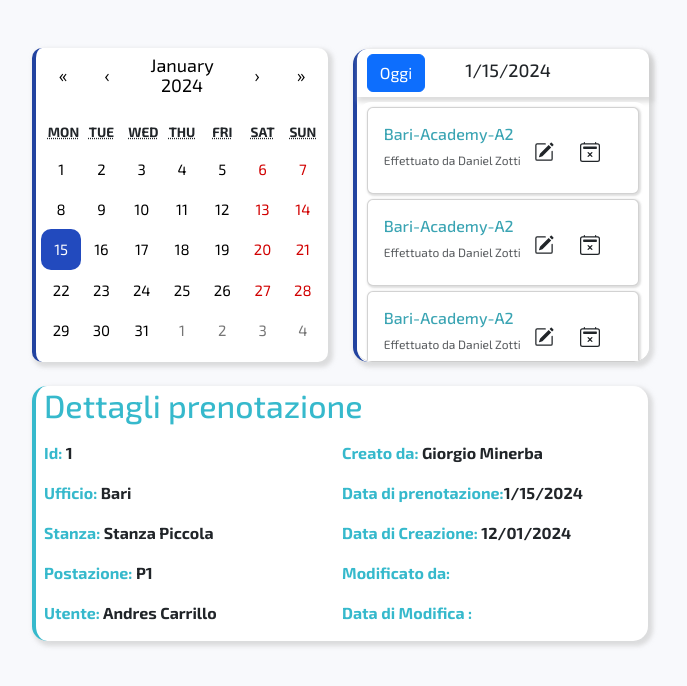
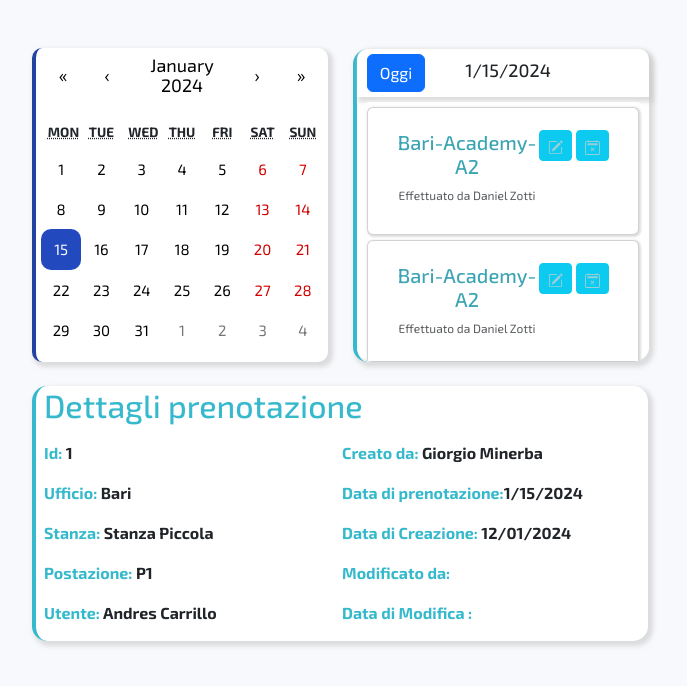
Before and after one commit to asicuro/tirocinio-prenotazione-postazioni, a React (Create React App) app in the folder frontend/prenotazione-postazioni/: page / in a window 1280 px wide. Shown: the top 686 px of the page, without its empty margins (300-987 px from the left). Built offline with nearby package versions, Linux system fonts and the light colour scheme.

Commit message:
Aggiornamento cards di Agenda

```diff
--- a/frontend/prenotazione-postazioni/src/Agenda.css
+++ b/frontend/prenotazione-postazioni/src/Agenda.css
@@ -10,7 +10,7 @@
 
 .menu {
     border-radius: 15px;
-    border-left: 4px solid #2243a0;
+    border-left: 4px solid #36b9cc;
     background-color: white;
     box-shadow: 3px 3px 4px 2px #cacaca9d;
     margin: 0.25%;
@@ -59,6 +59,13 @@
     font-size: medium;
 }
 
+
+.btn-info {
+    color: #fff;
+    background-color: #36b9cc;
+    border-color: #36b9cc;
+}
+
 @font-face {
     font-family: Exo2;
     src: url(./Fonts/Exo2/Exo2-VariableFont_wght.ttf);
--- a/frontend/prenotazione-postazioni/src/Agenda.jsx
+++ b/frontend/prenotazione-postazioni/src/Agenda.jsx
@@ -4,21 +4,21 @@ import "./Agenda.css";
 export const Agenda = ({ giorno, setGiorno }) => {
 
     const carta = (
-        <div className="card carta pl-0 text-left">
-            <div className="card-body d-flex align-items-center">
-                <div style={{ display: 'inline-block' }}>
-                    <p className="card-title font-weight-bold h6 text-left" style={{ color: "#3AA4B3" }}>Bari-Academy-A2</p>
+        <div className="card btn carta pl-0" >
+            <div className="card-body d-flex">
+                <div className='col-md-8'>
+                    <p className="card-title font-weight-bold h5 text-left" style={{ color: "#3AA4B3" }}>Bari-Academy-A2</p>
                     <p className="card-text mb-2 text-muted">Effettuato da Daniel Zotti</p>
                 </div>
-                <div style={{ display: 'inline-block' }} className=''>
-                    <button type="button" class="btn" onClick={() => alert("modificato")}>
-                        <svg xmlns="http://www.w3.org/2000/svg" width="20" height="20" fill="currentColor" class="bi bi-pencil-square" viewBox="0 0 16 16">
+                <div className='col-md-4'>
+                    <button type="button" class="btn btn-sm me-1 btn-info" onClick={() => alert(" modificato")}>
+                        <svg xmlns="http://www.w3.org/2000/svg" width="15" height="15" fill="#96cfd7" class="bi bi-pencil-square" viewBox="0 0 16 16">
                             <path d="M15.502 1.94a.5.5 0 0 1 0 .706L14.459 3.69l-2-2L13.502.646a.5.5 0 0 1 .707 0l1.293 1.293zm-1.75 2.456-2-2L4.939 9.21a.5.5 0 0 0-.121.196l-.805 2.414a.25.25 0 0 0 .316.316l2.414-.805a.5.5 0 0 0 .196-.12l6.813-6.814z"></path>
                             <path fill-rule="evenodd" d="M1 13.5A1.5 1.5 0 0 0 2.5 15h11a1.5 1.5 0 0 0 1.5-1.5v-6a.5.5 0 0 0-1 0v6a.5.5 0 0 1-.5.5h-11a.5.5 0 0 1-.5-.5v-11a.5.5 0 0 1 .5-.5H9a.5.5 0 0 0 0-1H2.5A1.5 1.5 0 0 0 1 2.5z"></path>
                         </svg>
                     </button>
-                    <button type="button" class="btn" onClick={() => alert("eliminato")}>
-                        <svg xmlns="http://www.w3.org/2000/svg" width="20" height="20" fill="currentColor" class="bi bi-calendar2-x" viewBox="0 0 16 16">
+                    <button type="button" class="btn btn-info btn-sm" onClick={() => alert("eliminato")}>
+                        <svg xmlns="http://www.w3.org/2000/svg" width="15" height="15" fill="#96cfd7" class="bi bi-calendar2-x" viewBox="0 0 16 16">
                             <path d="M6.146 8.146a.5.5 0 0 1 .708 0L8 9.293l1.146-1.147a.5.5 0 1 1 .708.708L8.707 10l1.147 1.146a.5.5 0 0 1-.708.708L8 10.707l-1.146 1.147a.5.5 0 0 1-.708-.708L7.293 10 6.146 8.854a.5.5 0 0 1 0-.708"></path>
                             <path d="M3.5 0a.5.5 0 0 1 .5.5V1h8V.5a.5.5 0 0 1 1 0V1h1a2 2 0 0 1 2 2v11a2 2 0 0 1-2 2H2a2 2 0 0 1-2-2V3a2 2 0 0 1 2-2h1V.5a.5.5 0 0 1 .5-.5M2 2a1 1 0 0 0-1 1v11a1 1 0 0 0 1 1h12a1 1 0 0 0 1-1V3a1 1 0 0 0-1-1z"></path>
                             <path d="M2.5 4a.5.5 0 0 1 .5-.5h10a.5.5 0 0 1 .5.5v1a.5.5 0 0 1-.5.5H3a.5.5 0 0 1-.5-.5z"></path>
```
